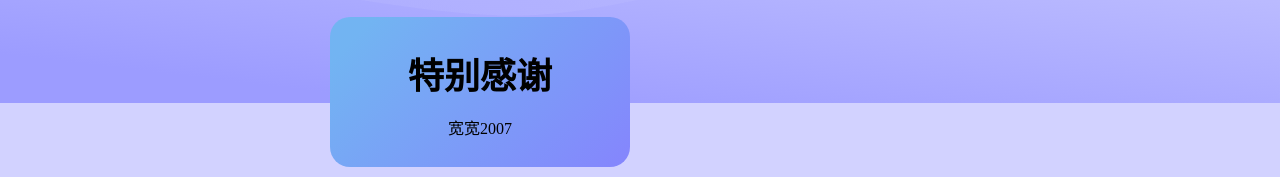
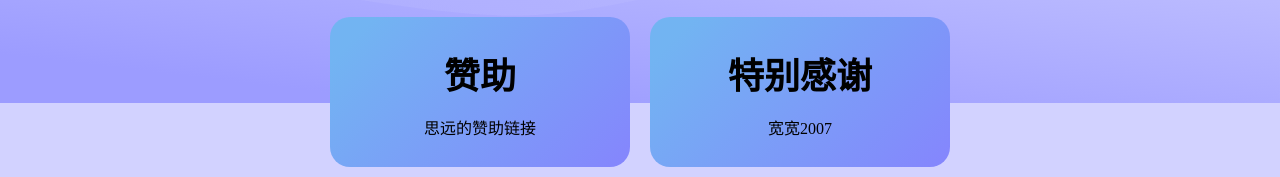
Before and after one commit to bsywqx/bsywqx.github.io_old, a plain HTML site: page index.html in a window 1280 px wide. Shown: the part 693-870 px from the top of the page. Drawn offline with Linux system fonts and the light colour scheme.

Commit message:
Update index.html

```diff
--- a/index.html
+++ b/index.html
@@ -50,7 +50,16 @@
         <br style="clear: both;">
 
     </div>
+
     <div id="linkLine">
+        <a href="/zanzhu.html">
+            <div class="linkGroup">
+                <h2 class="linkTitle">赞助</h2>
+                <p class="linkContent">思远的赞助链接</p>
+                <div class="linkGrouphover"></div>
+            </div>
+        </a>
+
         <a href="https://kuankuan2007.gitee.io/">
             <div class="linkGroup">
                 <h2 class="linkTitle">特别感谢</h2>
@@ -62,7 +71,6 @@
     </div>
 
 </div>
-
 <div id="waves">
     <svg width="100%" height="100%" id="svg" viewBox="0 0 1440 590" xmlns="http://www.w3.org/2000/svg"
          class="transition duration-300 ease-in-out delay-150">
```
